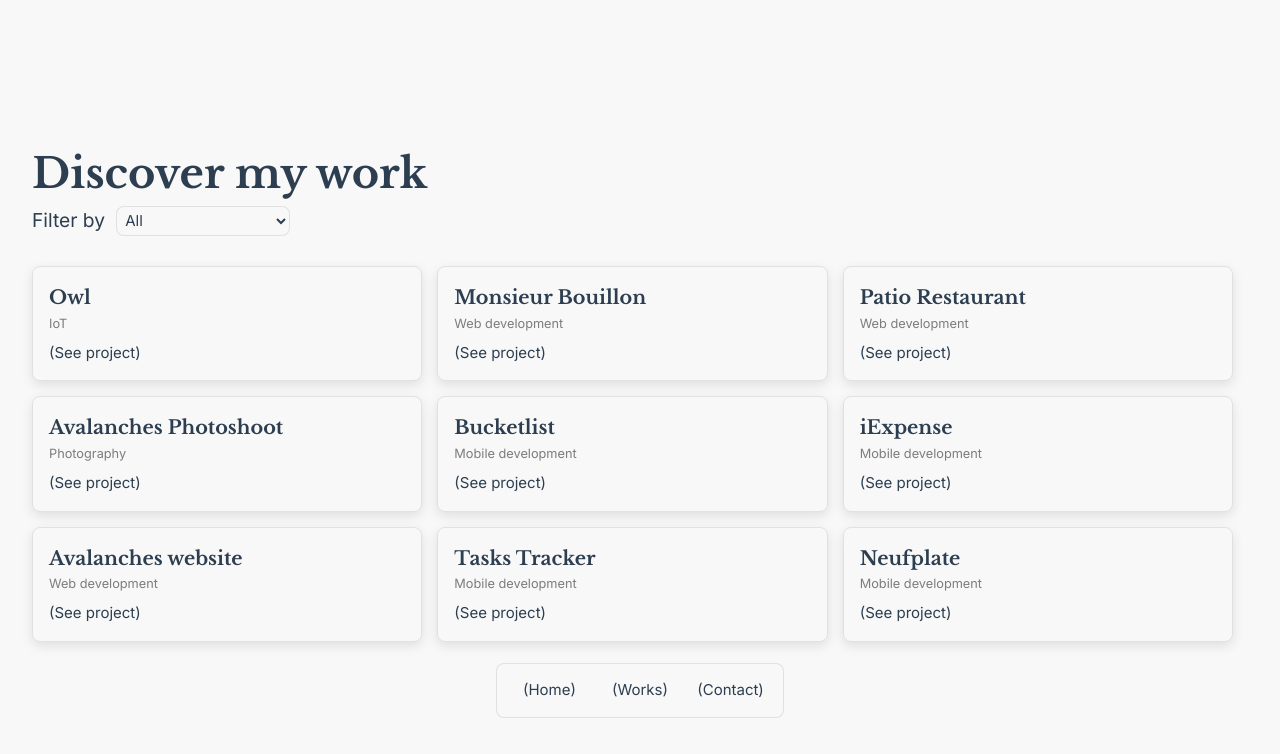
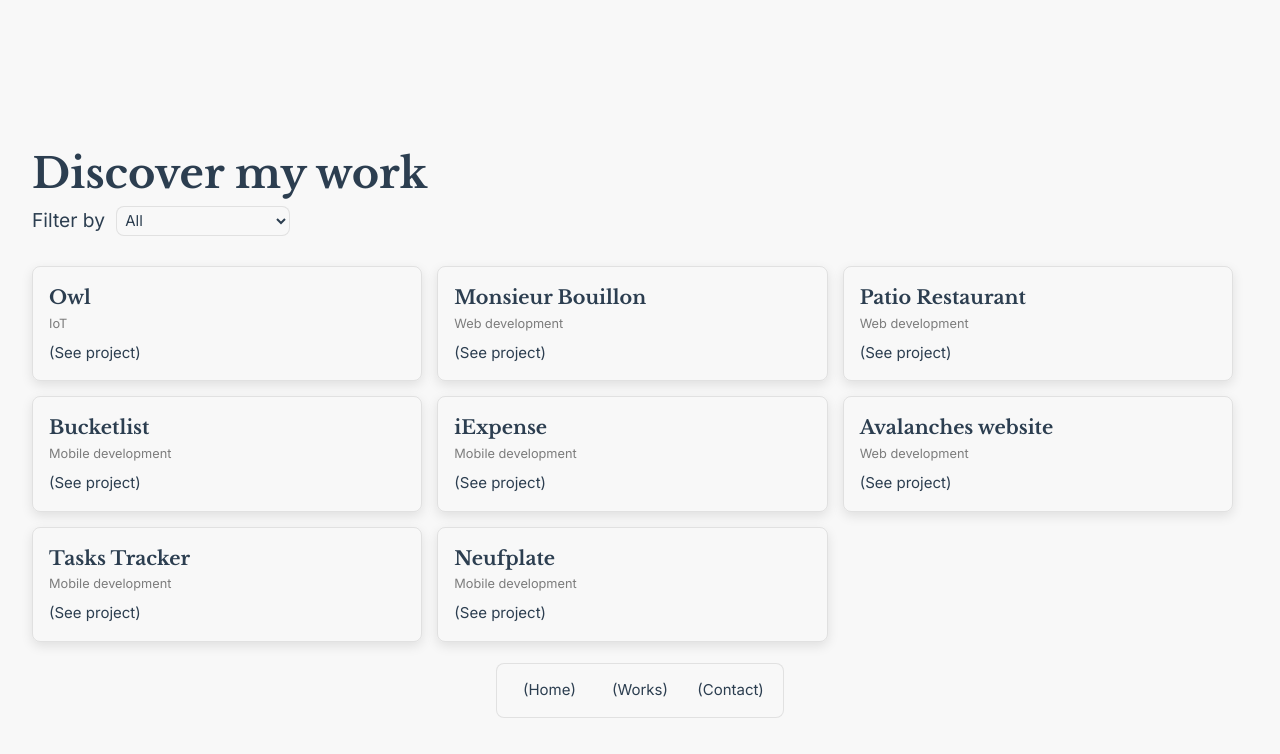
Before and after one commit to MathieuDubart/portfolio-vue, a Vue app: page /works in a window 1280 px wide. Shown: the top 754 px of the page. Built offline with nearby package versions, Linux system fonts and the light colour scheme.

Commit message:
updating

```diff
--- a/src/components/Introduction.vue
+++ b/src/components/Introduction.vue
@@ -22,7 +22,7 @@
       </svg>
 
 
-    <h1 class="title">Web developer, Photographer & SwiftUI lover.</h1>
+    <h1 class="title">Web developer & SwiftUI lover.</h1>
     <div class="container-get-in-touch">
       <RouterLink to="/works" class="discover-work links"><h3 class="subtitle">(Discover my work)</h3></RouterLink>
     </div>
--- a/src/projects.json
+++ b/src/projects.json
@@ -40,20 +40,6 @@
     "video":"",
     "tags":["Web development"],
     "technos":["SCSS","JS","PHP","WORDPRESS", "BOOTSTRAP"]
-  },
-  {
-    "id": 3,
-    "route":"/avalanches-photoshoot",
-    "title": "Avalanches Photoshoot",
-    "client": "Avalanches Annecy",
-    "cta_label": "See more on Instagram.",
-    "href":"https://instagram.com/mathieudbrt",
-    "intro":"The photoshoots for Les Avalanches follows the website refresh proposal. All pictures were taken during games and they also used some for their Instagram posts.",
-    "medias_type":"carousel",
-    "images":["/assets/projects/avalanches-photoshoot/avalanches-1.jpg", "/assets/projects/avalanches-photoshoot/avalanches-2.jpg", "/assets/projects/avalanches-photoshoot/avalanches-3.jpg", "/assets/projects/avalanches-photoshoot/avalanches-4.jpg", "/assets/projects/avalanches-photoshoot/avalanches-5.jpg", "/assets/projects/avalanches-photoshoot/avalanches-6.jpg", "/assets/projects/avalanches-photoshoot/avalanches-7.jpg"],
-    "video":"",
-    "tags":["Photography"],
-    "technos":["Nikon D750", "Objectif 200-500mm"]
   },
   {
     "id": 4,
```
